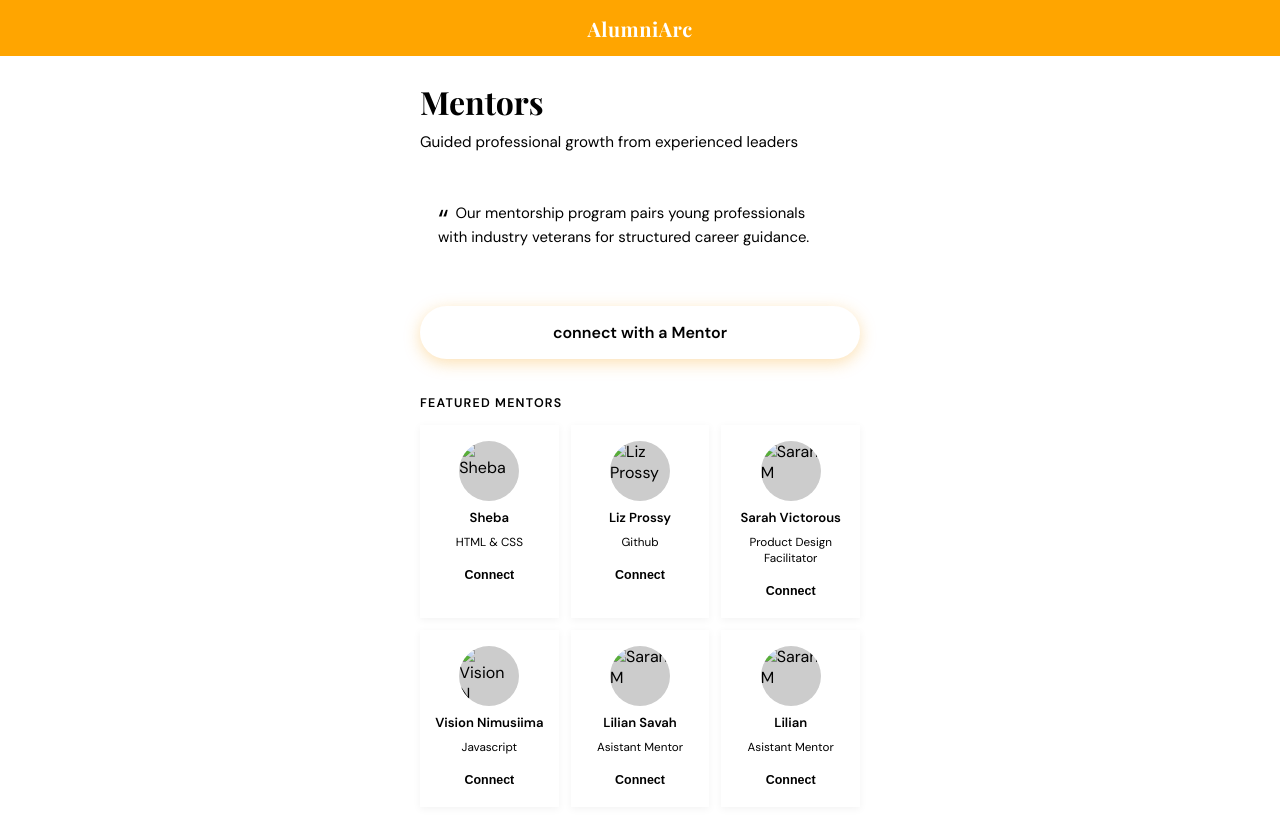
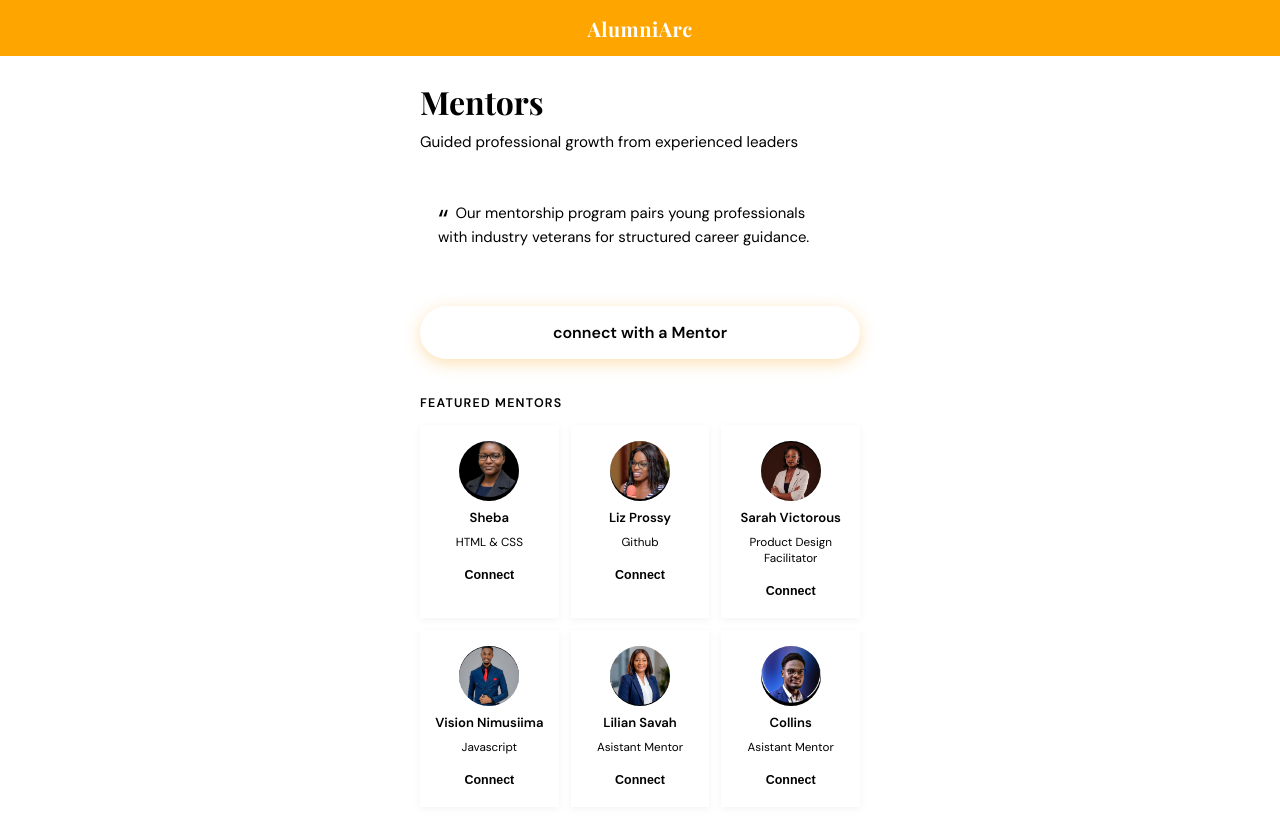
Before and after one commit to Mercylina01/codequeenhackathon, a plain HTML site: page frontend/mentors.html in a window 1280 px wide. Drawn offline with nearby package versions, Linux system fonts and the light colour scheme.

Commit message:
Photos for Mentors

```diff
--- a/frontend/mentors.html
+++ b/frontend/mentors.html
@@ -35,7 +35,7 @@
 
       <div class="mentor-card">
         <img class="mentor-avatar"
-          src=""
+          src="images/Sheeba.jpeg"
           alt="Sheba">
         <span class="mentor-name">Sheba</span>
         <span class="mentor-skill">HTML &amp; CSS</span>
@@ -44,7 +44,7 @@
 
       <div class="mentor-card">
         <img class="mentor-avatar"
-          src=""
+          src="images/Prossy.jpeg"
           alt="Liz Prossy">
         <span class="mentor-name">Liz Prossy</span>
         <span class="mentor-skill">Github</span>
@@ -53,7 +53,7 @@
 
       <div class="mentor-card">
         <img class="mentor-avatar"
-          src=""
+          src="images/Sarah Victorious.jpeg"
           alt="Sarah M">
         <span class="mentor-name">Sarah Victorous</span>
         <span class="mentor-skill">Product Design Facilitator</span>
@@ -62,7 +62,7 @@
 
        <div class="mentor-card">
         <img class="mentor-avatar"
-          src=""
+          src="images/Vision.jpeg"
           alt="Vision N">
         <span class="mentor-name">Vision Nimusiima</span>
         <span class="mentor-skill">Javascript</span>
@@ -71,8 +71,8 @@
 
        <div class="mentor-card">
         <img class="mentor-avatar"
-          src=""
-          alt="Sarah M">
+          src="images/Lillian.jpeg"
+          alt="Lillian">
         <span class="mentor-name">Lilian Savah</span>
         <span class="mentor-skill">Asistant Mentor</span>
         <button class="connect-btn">Connect</button>
@@ -80,9 +80,9 @@
 
        <div class="mentor-card">
         <img class="mentor-avatar"
-          src=""
-          alt="Sarah M">
-        <span class="mentor-name">Lilian</span>
+          src="images/Collins.jpeg"
+          alt="Collins">
+        <span class="mentor-name">Collins</span>
         <span class="mentor-skill">Asistant Mentor</span>
         <button class="connect-btn">Connect</button>
       </div>
```
Also changed, not shown: frontend/images/Collins.jpeg (added), frontend/images/Lillian.jpeg (added), frontend/images/Prossy.jpeg (added), frontend/images/Sarah Victorious.jpeg (added), frontend/images/Sheeba.jpeg (added), frontend/images/Vision.jpeg (added).
